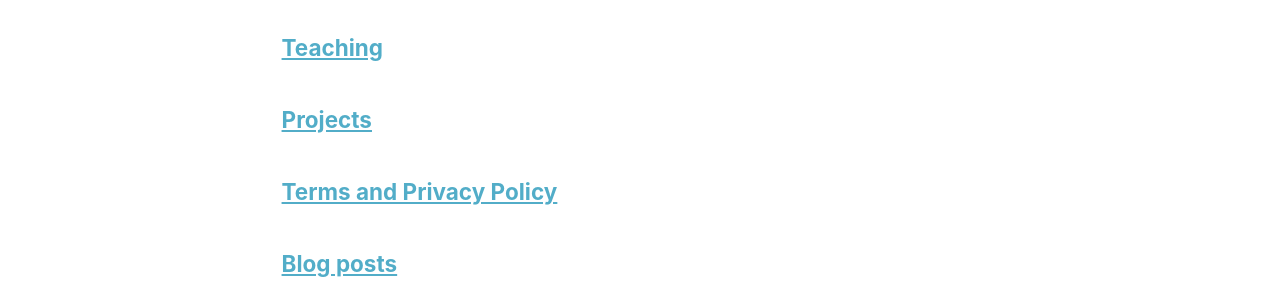
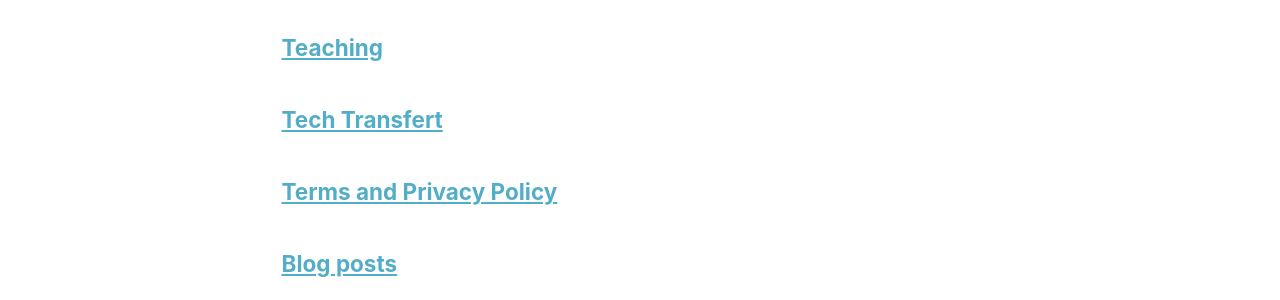
Before and after one commit to armelsoubeiga/neweb, a Jekyll site: the page built from _pages/page-archive.html, in a window 1280 px wide. Shown: the part 1066-1366 px from the top of the page. Built offline with Jekyll 4.4.1, drawn with Linux system fonts in a browser that asks for light colours.

Commit message:
Update tech.html

```diff
--- a/_pages/tech.html
+++ b/_pages/tech.html
@@ -1,6 +1,6 @@
 ---
 layout: archive
-title: "Projects"
+title: "Tech Transfert"
 permalink: /tech/
 author_profile: true
 ---
@@ -8,7 +8,7 @@ author_profile: true
 {% include base_path %}
 
 <div>
-{% for post in site.projects reversed %}
+{% for post in site.tech reversed %}
   {% include archive-single2.html %}
 {% endfor %}
 </div>
```
